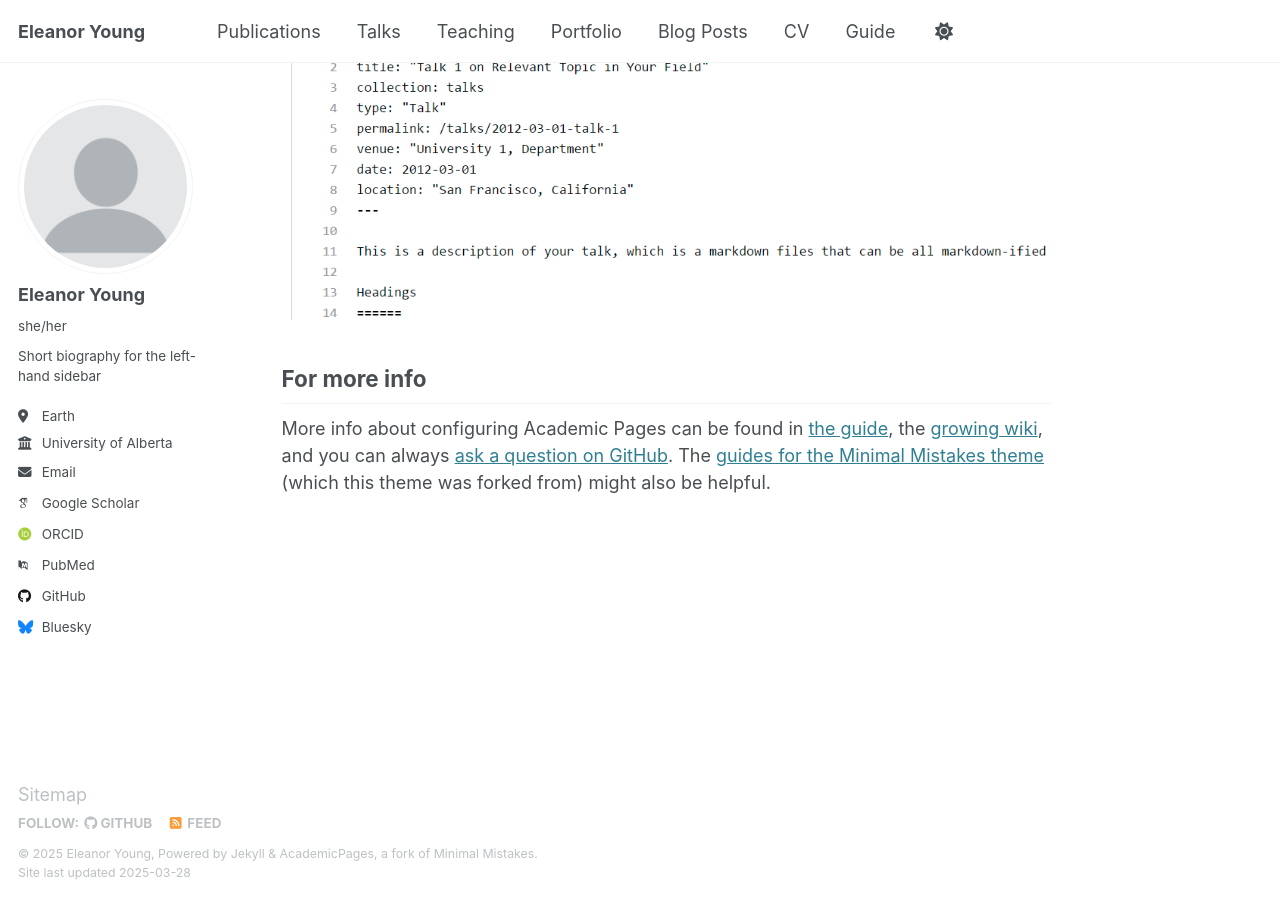
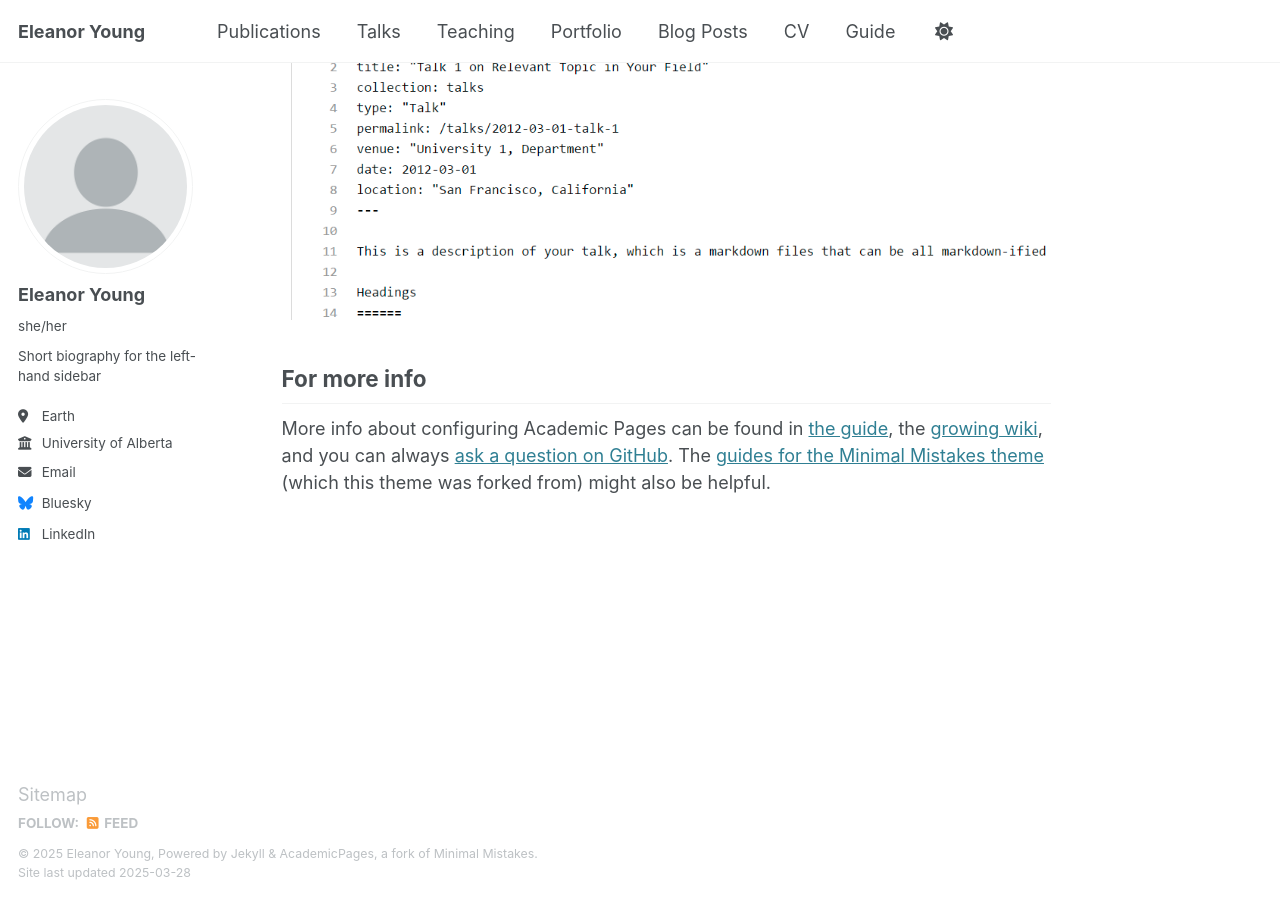
Before and after one commit to Eleanor-Young/me, a Jekyll site: the page built from _pages/about.md, in a window 1280 px wide and 900 px high, scrolled down 2635 px. Built offline with Jekyll 4.4.1, drawn with Linux system fonts in a browser that asks for light colours; some web fonts are replaced; part of the change alters nothing that is shown.

Commit message:
Update _config.yml

```diff
--- a/_config.yml
+++ b/_config.yml
@@ -12,7 +12,7 @@ site_theme               : "default"
 title                    : "Eleanor Young"
 title_separator          : "-"
 name                     : &name "Eleanor Young"
-description              : &description "I like playing games new and old, petting cats, and history!"
+description              : &description "I like playing games new and old, petting cats, software preservation, and history!"
 url                      : https://eleanor-young.github.io # the base hostname & protocol for your site e.g. "https://[your GitHub username].github.io"
 baseurl                  : "/me" # the subpath of your site, e.g. "/blog"
 repository               : "me/eleanor-young.github.io"
@@ -29,15 +29,15 @@ author:
   location         : "Earth"
   employer         : "University of Alberta"
   uri              : # URL
-  email            : "none@example.org"
+  email            : "esyoung1@ualberta.ca"
 
   # Academic websites
   arxiv            : # URL - Update with the correct link to your profile
-  googlescholar    : "https://scholar.google.com/citations?user=PS_CX0AAAAAJ"
+  googlescholar    : # "https://scholar.google.com/citations?user=PS_CX0AAAAAJ"
   impactstory      : # URL
-  orcid            : "http://orcid.org/yourorcidurl"
+  orcid            : # "http://orcid.org/yourorcidurl"
   semantic         : # URL
-  pubmed           : "https://www.ncbi.nlm.nih.gov/pubmed/?term=john+snow"
+  pubmed           : # "https://www.ncbi.nlm.nih.gov/pubmed/?term=john+snow"
   researchgate     : # URL
   scopus           : # URL
 
@@ -45,7 +45,7 @@ author:
   bitbucket        : # Username - Update with your username on the site
   codepen          : # Username
   dribbble         : # Username
-  github           : "academicpages"
+  github           : # "academicpages"
   kaggle           : # Username
   stackoverflow    : # User number or user number and name (i.e., use "1" or "1/jeff-atwood")
 
@@ -59,7 +59,7 @@ author:
   keybase          : # Username
   instagram        : # Username
   lastfm           : # Username
-  linkedin         : # Username
+  linkedin         : eleanor-young
   mastodon         : # URL
   medium           : # URL
   pinterest        : # Username
```
